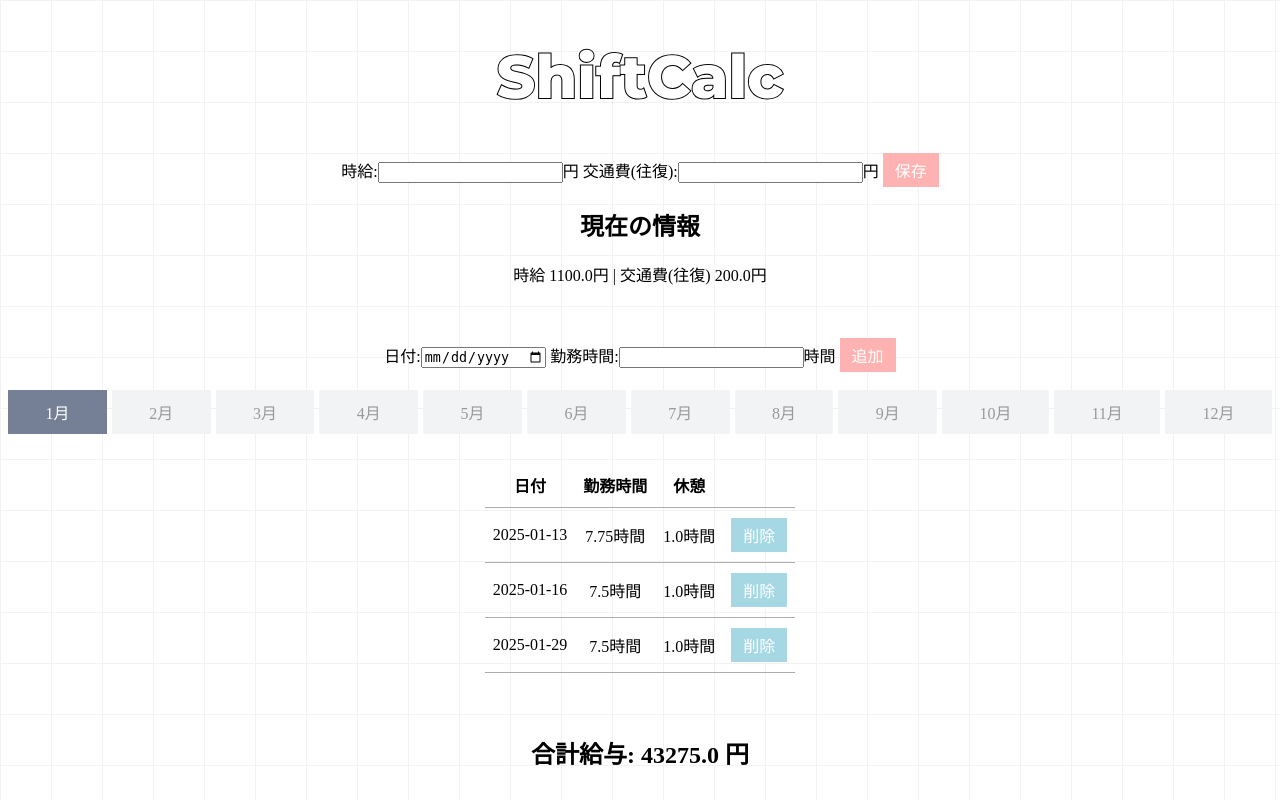
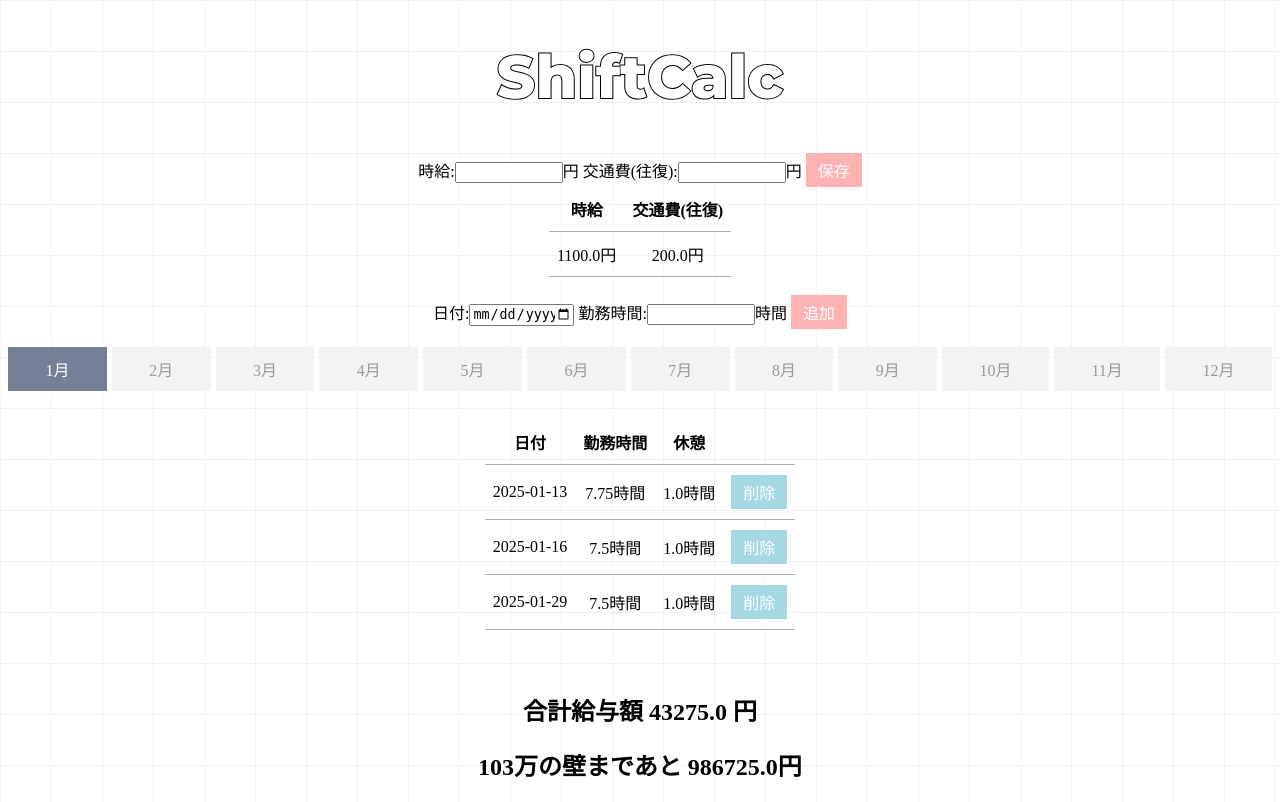
Before and after one commit to og1474/shift-app, a Flask app: page / in a window 1280 px wide. Run offline with Flask 3, Linux system fonts and the light colour scheme; data comes from the database, SQL or seed files in the repository; both versions use the stored data as it was after the commit.

Commit message:
目標金額までの残り金額の表示機能を追加

```diff
--- a/static/style.css
+++ b/static/style.css
@@ -6,7 +6,6 @@ body {
 h1 {
   font-family: "Montserrat", sans-serif;
   font-optical-sizing: auto;
-  font-weight: 800;
   font-style: normal;
   font-size: 60px;
   color: #FFF;
@@ -16,8 +15,8 @@ h1 {
 form {
     display: inline;
 }
-table {
-    margin: 0 auto;
+input {
+    width: 100px;
 }
 button.add {
     display: inline-block;
@@ -43,6 +42,7 @@ button.delete:hover {
 }
 
 table {
+    margin: 0 auto;
     border-collapse: collapse;
 }
 th,td {
--- a/templates/index.html
+++ b/templates/index.html
@@ -18,12 +18,14 @@
         <br>
     </form>
 
-    <h2>現在の情報</h2>
-    <p>時給 {{ wage }}円 | 交通費(往復) {{ fare }}円</p><br><br>
+    <table>
+        <tr><th>時給</th><th>交通費(往復)</th></tr>
+        <tr><td>{{ wage }}円</td><td>{{ fare }}円</td></tr>
+    </table><br>
 
     <form method="POST">
         <label>日付:<input type="date" name="date" required></label>
-        <label>勤務時間:<input type="number" name="hours" step="0.1" required>時間<label>
+        <label>勤務時間:<input type="number" name="hours" step="0.01" required>時間<label>
         <button type="submit" name="action" value="add" class="add">追加</button>
         <br><br>
     </form>
@@ -51,6 +53,7 @@
         {% endfor %}
     </div>
 
-    <h2>合計給与: {{ total }} 円</h2>
+    <h2>合計給与額 {{ total }} 円</h2>
+    <h2>103万の壁まであと {{ 1030000-total }}円</h2>
 </body>
 </html>
```
Also changed, not shown: shift.db.
